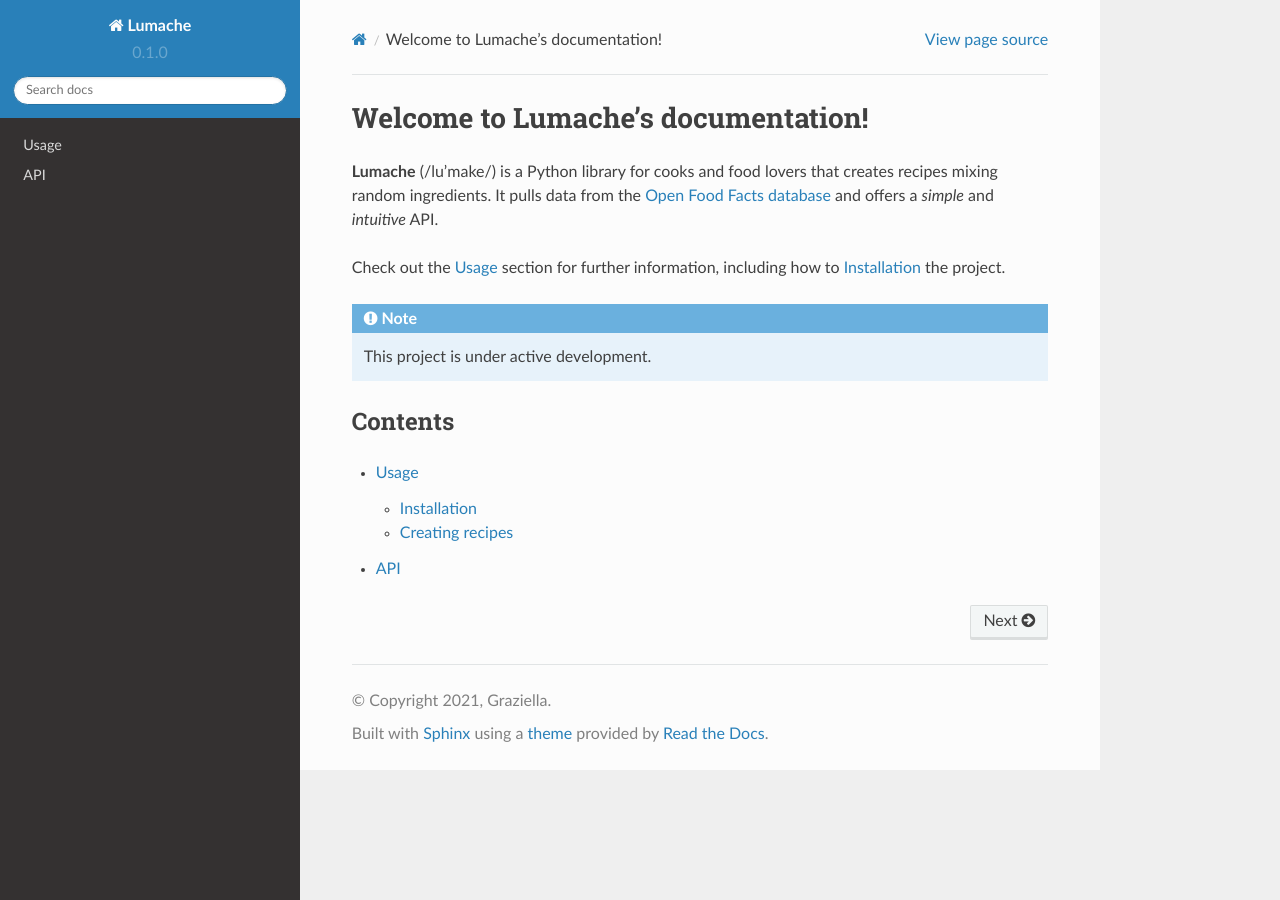
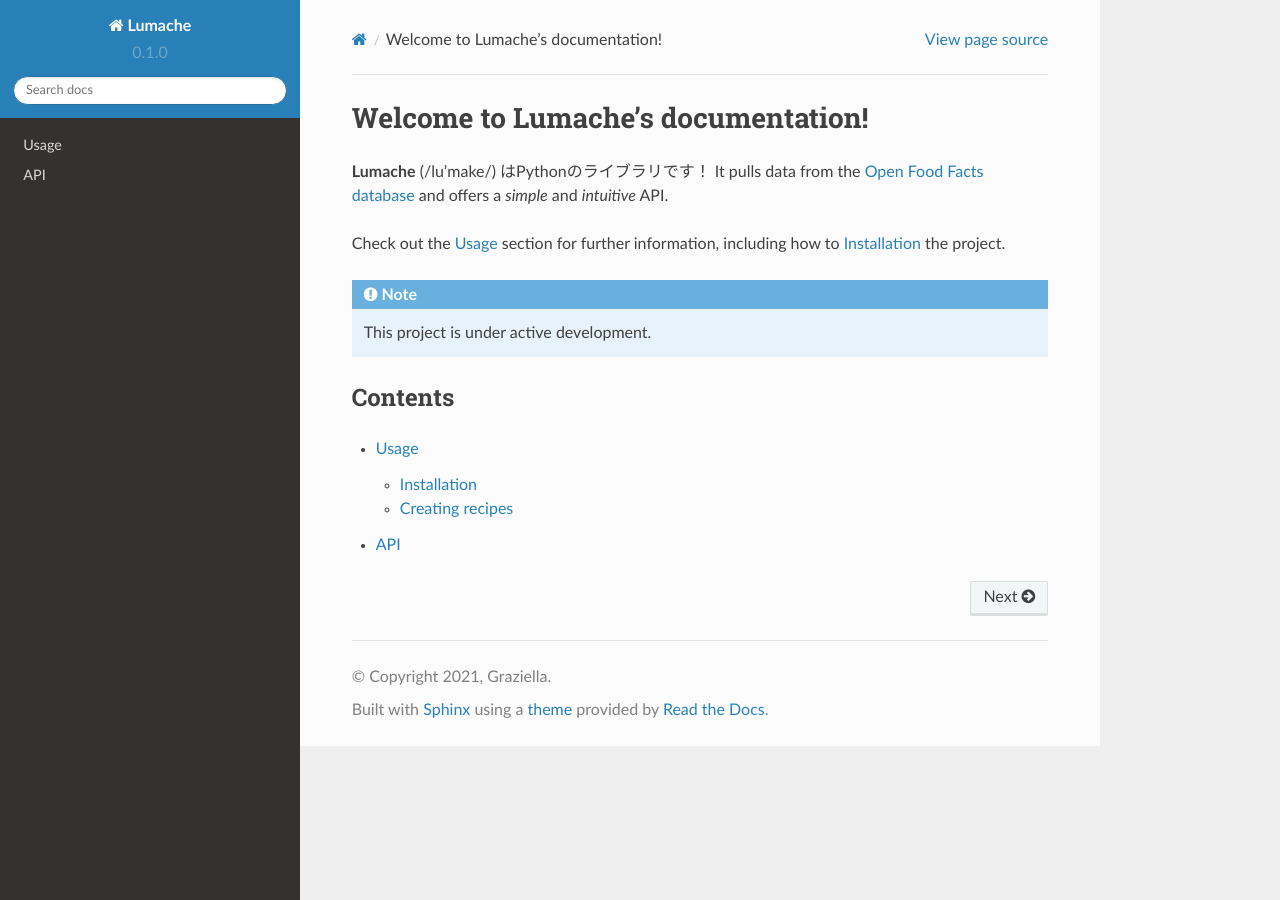
Before and after one commit to Teamil9/Physics_Math, a Sphinx documentation site: the page built from docs/source/index.rst, in a window 1280 px wide. Built offline with Sphinx 7.4.7 and the Read the Docs theme 2.0.0, drawn with Linux system fonts in a browser that asks for light colours.

Commit message:
Update index.rst

```diff
--- a/docs/source/index.rst
+++ b/docs/source/index.rst
@@ -1,8 +1,7 @@
 Welcome to Lumache's documentation!
 ===================================
 
-**Lumache** (/lu'make/) is a Python library for cooks and food lovers
-that creates recipes mixing random ingredients.
+**Lumache** (/lu'make/) はPythonのライブラリです！
 It pulls data from the `Open Food Facts database <https://world.openfoodfacts.org/>`_
 and offers a *simple* and *intuitive* API.
 
```
